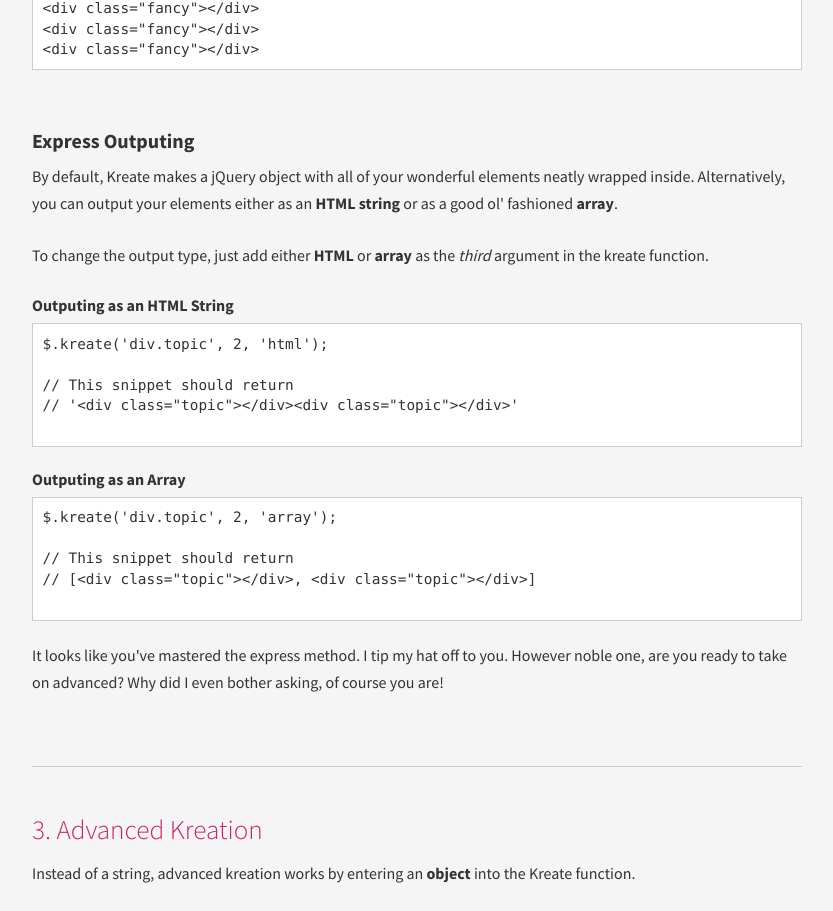
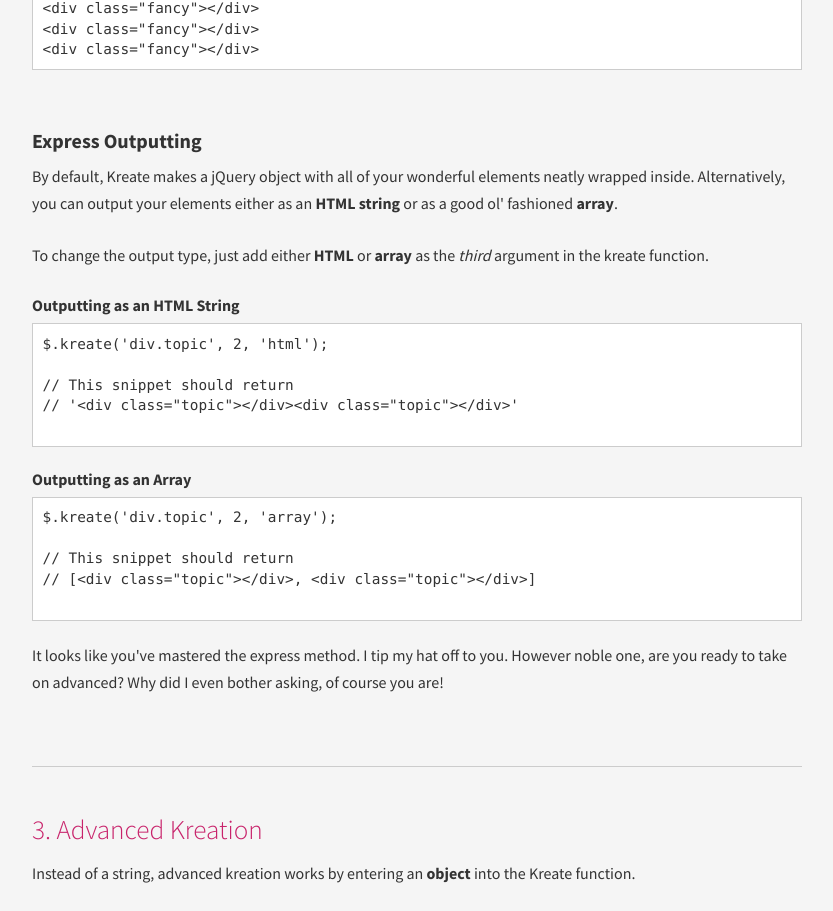
Before and after one commit to ItsJonQ/kreate, a plain HTML site: page index.html in a window 1280 px wide. Shown: the part 4520-5431 px from the top of the page, without its empty margins (223-1056 px from the left). Drawn offline with Linux system fonts and the light colour scheme.

Commit message:
Fixed typo - outputing

```diff
--- a/index.html
+++ b/index.html
@@ -268,12 +268,12 @@
 &lt;div class="fancy">&lt;/div></pre>
 
                         <br>
-                        <h4>Express Outputing</h4>
+                        <h4>Express Outputting</h4>
                         <p>By default, Kreate makes a jQuery object with all of your wonderful elements neatly wrapped inside. Alternatively, you can output your elements either as an <strong>HTML string</strong> or as a good ol' fashioned <strong>array</strong>.</P>
 
                         <p>To change the output type, just add either <strong>HTML</strong> or <strong>array</strong> as the <em>third</em> argument in the kreate function.</p>
 
-                        <h5>Outputing as an HTML String</h5>
+                        <h5>Outputting as an HTML String</h5>
 <pre>$.kreate('div.topic', 2, 'html');
 
 // This snippet should return
@@ -281,7 +281,7 @@
 
 </pre>
 
-                        <h5>Outputing as an Array</h5>
+                        <h5>Outputting as an Array</h5>
 <pre>$.kreate('div.topic', 2, 'array');
 
 // This snippet should return
```
